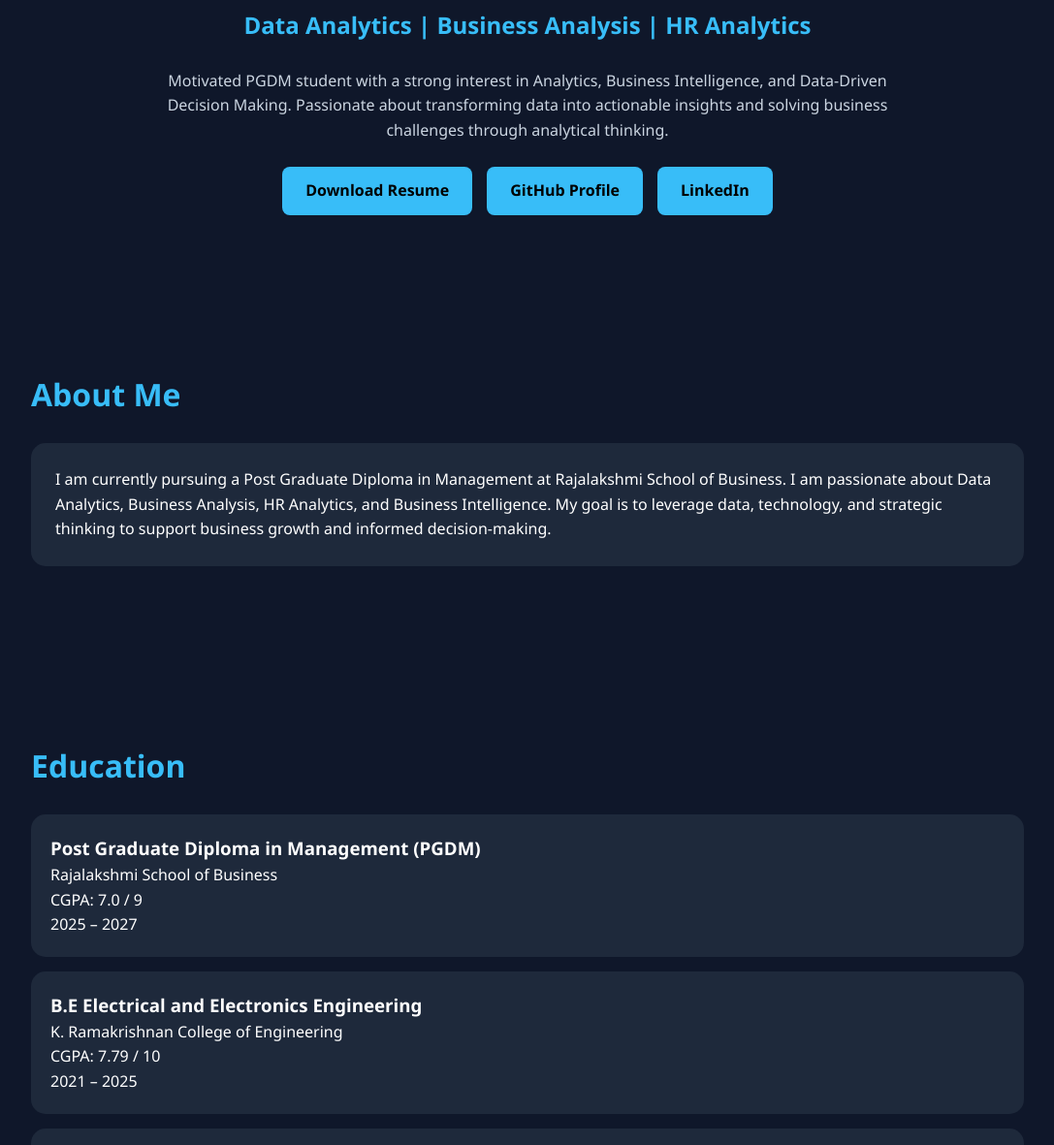
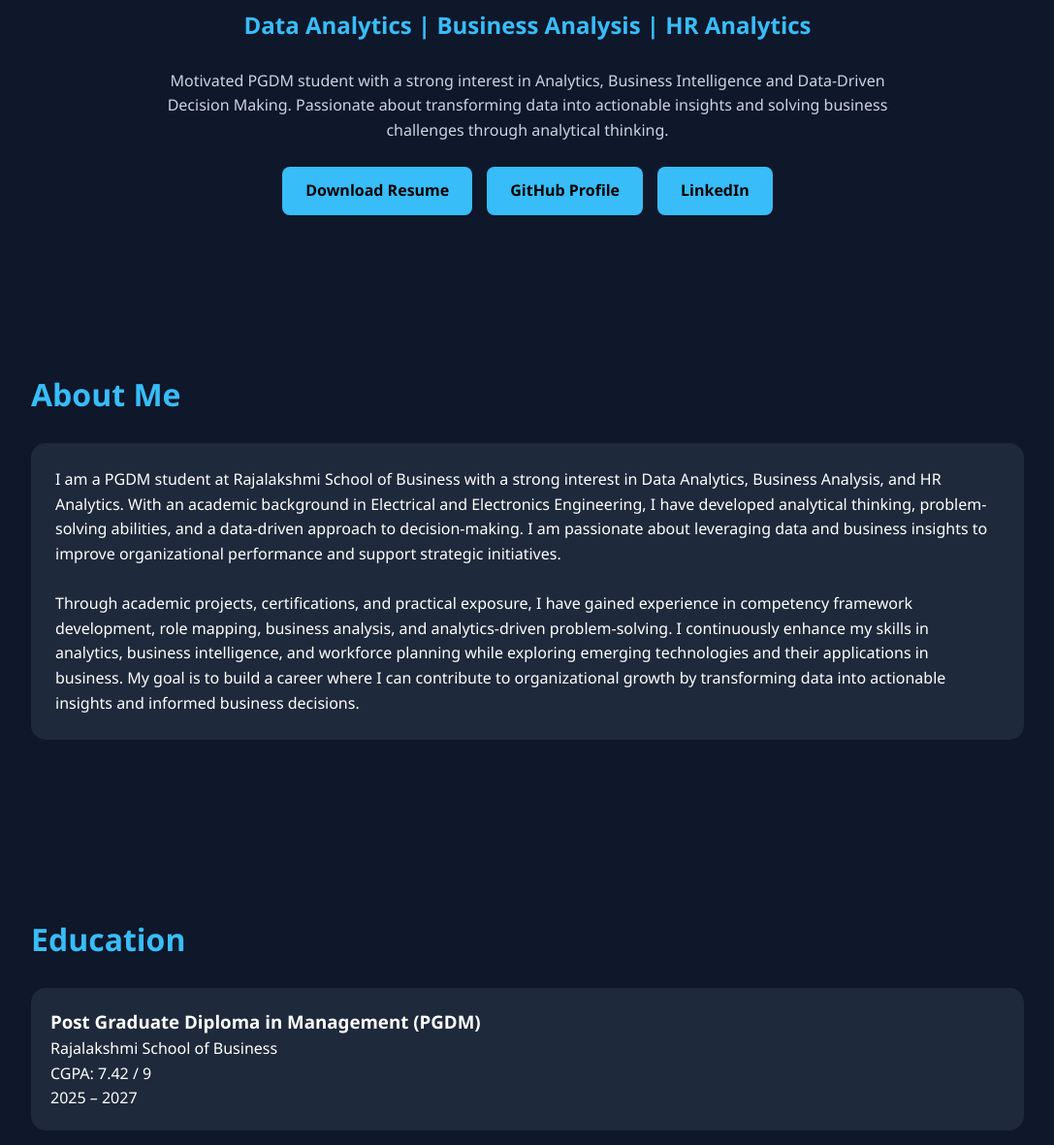
Before and after one commit to MSRINITHI/SrinithiM.github.io, a plain HTML site: page index.html in a window 1280 px wide. Shown: the part 499-1680 px from the top of the page at 97% size, without its empty margins (96-1183 px from the left). Drawn offline with Linux system fonts and the light colour scheme.

Commit message:
Update index.html

```diff
--- a/index.html
+++ b/index.html
@@ -236,7 +236,7 @@ footer{
 
     <p>
         Motivated PGDM student with a strong interest in Analytics,
-        Business Intelligence, and Data-Driven Decision Making.
+        Business Intelligence and Data-Driven Decision Making.
         Passionate about transforming data into actionable insights
         and solving business challenges through analytical thinking.
     </p>
@@ -266,12 +266,13 @@ footer{
     <div class="card">
 
         <p>
-            I am currently pursuing a Post Graduate Diploma in Management
-            at Rajalakshmi School of Business. I am passionate about
-            Data Analytics, Business Analysis, HR Analytics, and Business
-            Intelligence. My goal is to leverage data, technology, and
-            strategic thinking to support business growth and informed
-            decision-making.
+            I am a PGDM student at Rajalakshmi School of Business with a strong interest in Data Analytics, Business Analysis, and HR Analytics. With an academic background in Electrical and Electronics Engineering, I have developed analytical thinking, problem-solving abilities, and a data-driven approach to decision-making. I am passionate about leveraging data and business insights to improve organizational performance and support strategic initiatives.
+        </p>
+
+        <br>
+
+        <p>
+            Through academic projects, certifications, and practical exposure, I have gained experience in competency framework development, role mapping, business analysis, and analytics-driven problem-solving. I continuously enhance my skills in analytics, business intelligence, and workforce planning while exploring emerging technologies and their applications in business. My goal is to build a career where I can contribute to organizational growth by transforming data into actionable insights and informed business decisions.
         </p>
 
     </div>
@@ -285,7 +286,7 @@ footer{
     <div class="education-card">
         <h3>Post Graduate Diploma in Management (PGDM)</h3>
         <p>Rajalakshmi School of Business</p>
-        <p>CGPA: 7.0 / 9</p>
+        <p>CGPA: 7.42 / 9</p>
         <p>2025 – 2027</p>
     </div>
 
```
